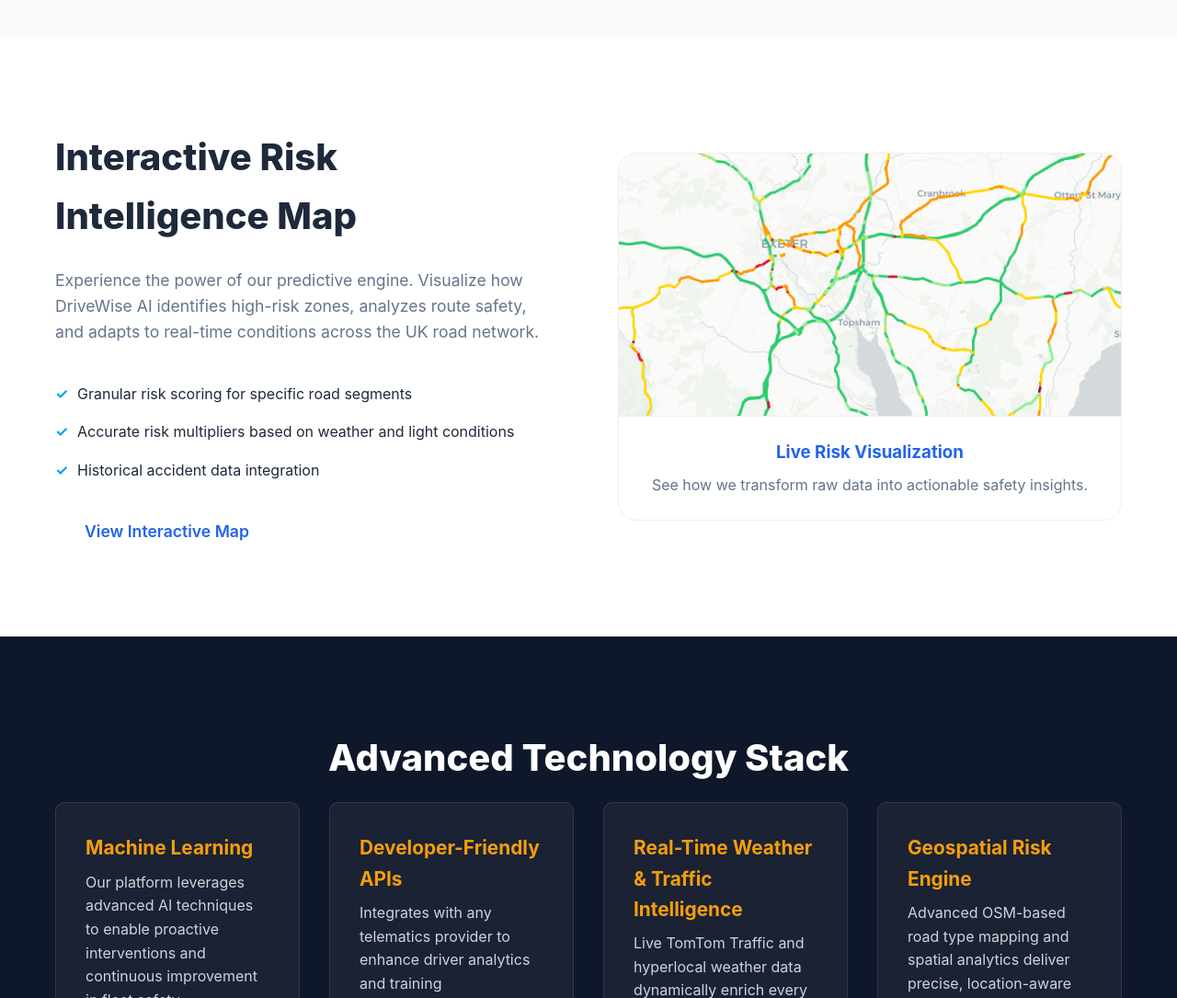
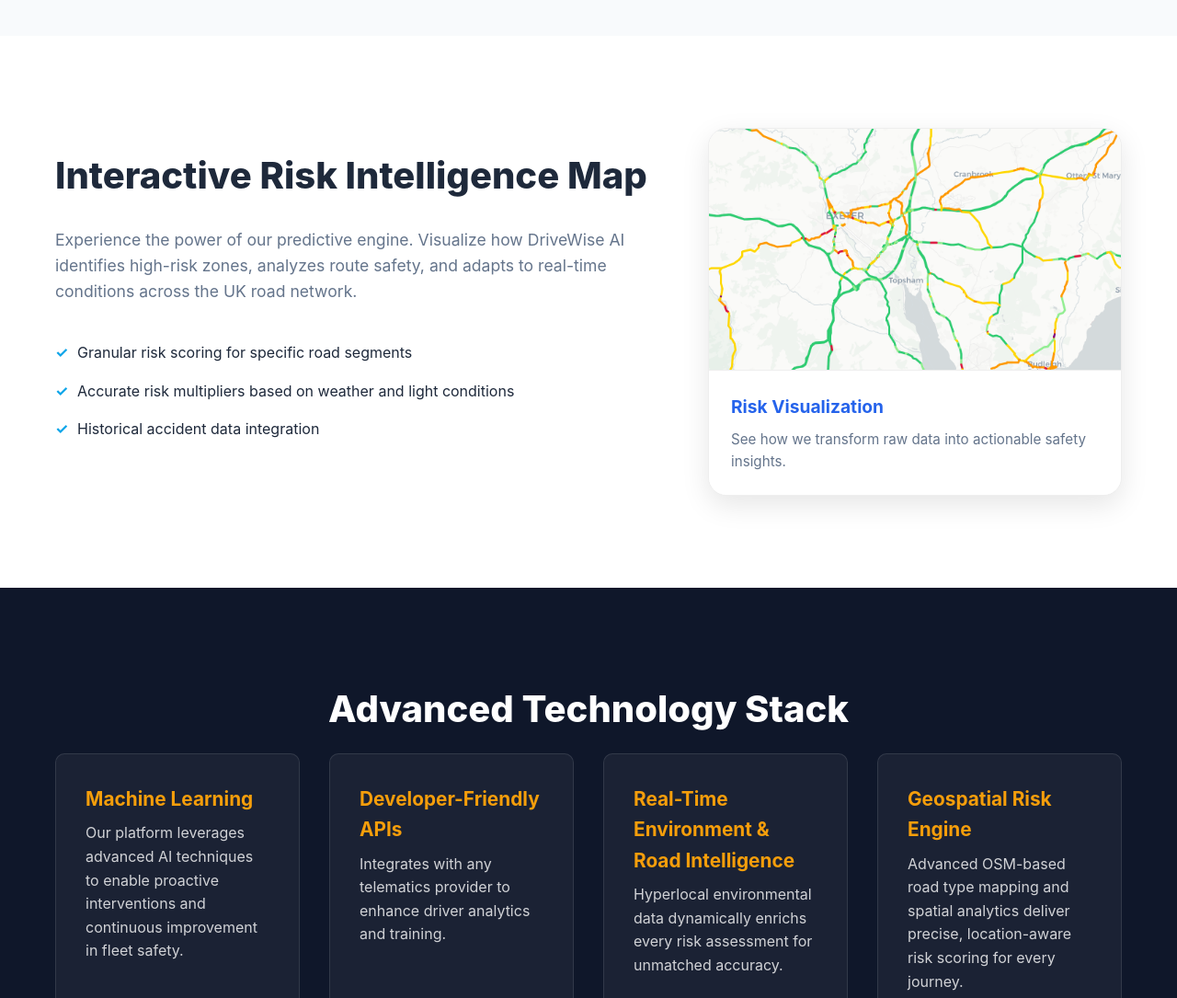
Before and after one commit to Henry80074/fleet-ai-landing-page, a plain HTML site: page index.html in a window 1280 px wide. Shown: the part 2220-3305 px from the top of the page at 92% size. Drawn offline with Linux system fonts and the light colour scheme.

Commit message:
Add risk map (LFS) and update driver report

```diff
--- a/index.html
+++ b/index.html
@@ -140,16 +140,15 @@
                         <li>Accurate risk multipliers based on weather and light conditions</li>
                         <li>Historical accident data integration</li>
                     </ul>
-                    <a href="risk_map.html" class="btn btn-primary">View Interactive Map</a>
                 </div>
                 <div class="highlight-visual">
                     <a href="risk_map.html" style="text-decoration: none; color: inherit; display: block;">
-                        <div class="map-preview-card" style="padding: 0; overflow: hidden; height: 400px; position: relative; display: flex; flex-direction: column; border: 1px solid #eee; border-radius: 20px;">
-                            <img src="map-preview.png" style="width: 100%; flex: 1; object-fit: cover; min-height: 0;" alt="Risk Map Preview">
+                        <div class="map-preview-card">
+                            <img src="map-preview.png" alt="Risk Map Preview">
 
-                            <div style="background: rgba(255,255,255,0.95); padding: 1.5rem; border-top: 1px solid #eee;">
-                                <h3 style="margin-bottom: 0.5rem; color: var(--primary-color);">Live Risk Visualization</h3>
-                                <p style="margin: 0; color: var(--text-light);">See how we transform raw data into actionable safety insights.</p>
+                            <div class="map-preview-info">
+                                <h3>Risk Visualization</h3>
+                                <p>See how we transform raw data into actionable safety insights.</p>
                             </div>
                         </div>
                     </a>
@@ -169,11 +168,11 @@
                 </div>
                 <div class="tech-item">
                     <h4>Developer-Friendly APIs</h4>
-                    <p>Integrates with any telematics provider to enhance driver analytics and training</p>
+                    <p>Integrates with any telematics provider to enhance driver analytics and training.</p>
                 </div>
                 <div class="tech-item">
-                    <h4>Real-Time Weather & Traffic Intelligence</h4>
-                    <p>Live TomTom Traffic and hyperlocal weather data dynamically enrich every risk assessment for unmatched accuracy.</p>
+                    <h4>Real-Time Environment & Road Intelligence</h4>
+                    <p>Hyperlocal environmental data dynamically enrichs every risk assessment for unmatched accuracy.</p>
                 </div>
                 <div class="tech-item">
                     <h4>Geospatial Risk Engine</h4>
--- a/styles.css
+++ b/styles.css
@@ -393,27 +393,66 @@ body {
 
 .highlight-grid {
     display: grid;
-    grid-template-columns: 1fr 1fr;
+    grid-template-columns: 1fr 450px;
     gap: 4rem;
     align-items: center;
 }
 
 .map-preview-card {
-    background: var(--light-bg);
-    padding: 3rem;
+    background: var(--white);
+    padding: 0;
     border-radius: 20px;
-    text-align: center;
-    border: 2px dashed var(--primary-color);
+    overflow: hidden;
+    height: 400px;
+    display: flex;
+    flex-direction: column;
+    border: 1px solid #eee;
+    box-shadow: var(--shadow);
     transition: transform 0.3s;
+    position: relative;
 }
 
 .map-preview-card:hover {
-    transform: scale(1.02);
+    transform: translateY(-5px);
+    box-shadow: var(--shadow-lg);
 }
 
-.map-preview-icon {
-    font-size: 5rem;
-    margin-bottom: 1rem;
+.map-preview-card img {
+    width: 100%;
+    flex: 1;
+    object-fit: cover;
+    min-height: 0;
+}
+
+.map-preview-info {
+    background: rgba(255,255,255,0.95);
+    padding: 1.5rem;
+    border-top: 1px solid #eee;
+}
+
+.map-preview-info h3 {
+    margin-bottom: 0.5rem;
+    color: var(--primary-color);
+    font-size: 1.2rem;
+}
+
+.map-preview-info p {
+    margin: 0;
+    color: var(--text-light);
+    font-size: 0.95rem;
+}
+
+@media (max-width: 968px) {
+    .highlight-grid {
+        grid-template-columns: 1fr;
+        gap: 3rem;
+    }
+
+    .map-preview-card {
+        max-width: 600px;
+        margin: 0 auto;
+        height: 350px;
+    }
 }
 
 @media (max-width: 768px) {
```
Also changed, not shown: 1 other file.
